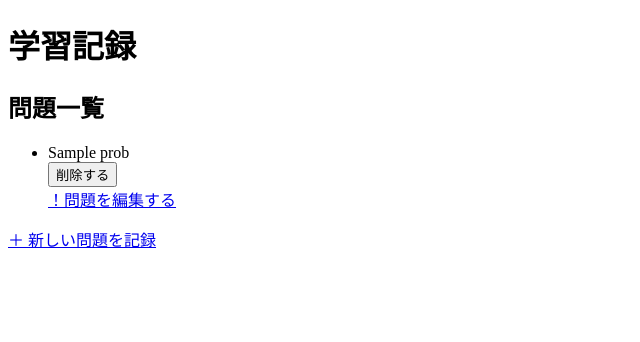
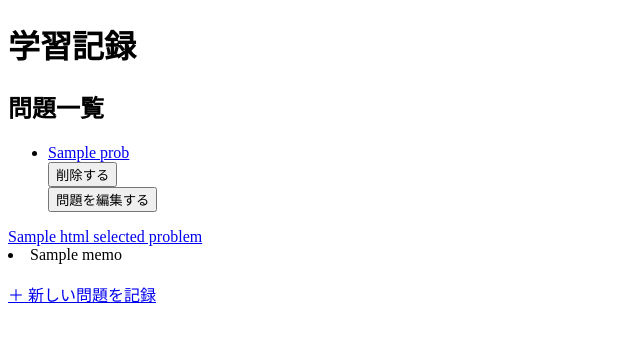
Before and after one commit to iwaidaruma/atcoder-review, a Flask app: template templates/index.html in a window 1280 px wide. Shown: the top 342 px of the page, without its empty margins (0-640 px from the left). Run offline with Flask 3, Linux system fonts and the light colour scheme; the template is opened without the code that fills it: most values are stand-ins (such as "Sample title", 1, 10 or a date in 2020).

Commit message:
一覧から選んだ問題の詳細を表示する機能を追加

```diff
--- a/app.py
+++ b/app.py
@@ -7,6 +7,7 @@ app = Flask(__name__)
 
 @app.route("/") #webアプリのトップURLにリクエストが来たらindex()
 def index():
+    selected_id = request.args.get("problem_id",type=int)
 
     pyt_problems = []
     con = sqlite3.connect(DATABASE)
@@ -15,7 +16,14 @@ def index():
     for row in db_problem:
         pyt_problems.append({"id":row[0],"title":row[1],"url":row[2],"memo":row[3]})
 
-    return render_template("index.html",html_problems=pyt_problems) #html側で使う変数にpyt_problemを代入
+    selected_problem = None #最初に開くときに渡すものがないとエラーになるためNoneにしておく
+
+    for prob in pyt_problems:
+        if prob["id"] == selected_id:
+            selected_problem = prob
+            break
+
+    return render_template("index.html",html_problems=pyt_problems,html_selected_problem=selected_problem) #html側で使う変数にpyt_problemを代入
 
 @app.route("/new",methods=["GET","POST"]) #GET or POSTの要求が来たらnew()を呼ぶ
 def new():
--- a/templates/index.html
+++ b/templates/index.html
@@ -10,19 +10,33 @@
         <h2>問題一覧</h2>
         <ul>
             {% for prob in html_problems %}
-            <li>{{ prob["title"] }}
-            <form action="/delete" method="post">
+            <li><a href="/?problem_id={{ prob['id'] }}">{{ prob["title"] }}</a>
+
+                <form action="/delete" method="post">
                 <input type="hidden" name="del_problem_id" value="{{ prob['id'] }}">
                 <button type="submit">削除する</button>
-            </form>
-            <a href="/edit?problem_id={{ prob['id'] }}">！問題を編集する</a> <!-- urlにidの情報をつけて/editに飛-->
+                </form>
+                <form action="/edit" method="get">
+                    <input type="hidden" name="problem_id" value="{{ prob['id'] }}">
+                    <button type="submit">問題を編集する</button>
+                </form>
+
             </li>
             {% endfor %}
         </ul>
     </aside>
 
     <main>
+        {% if html_selected_problem is not none %}
+        <div>
+            <a href="{{html_selected_problem['url']}}">{{ html_selected_problem['title'] }}</a>
+            <li>{{ html_selected_problem['memo'] }}</li>
+        </div>
+        {% else %}
+            <p>一覧から問題を選んでください</p>
+        {% endif %}
 
+        <br>
         <header>
             <a href="/new">＋ 新しい問題を記録</a>
         </header>
```
Also changed, not shown: README.md.
